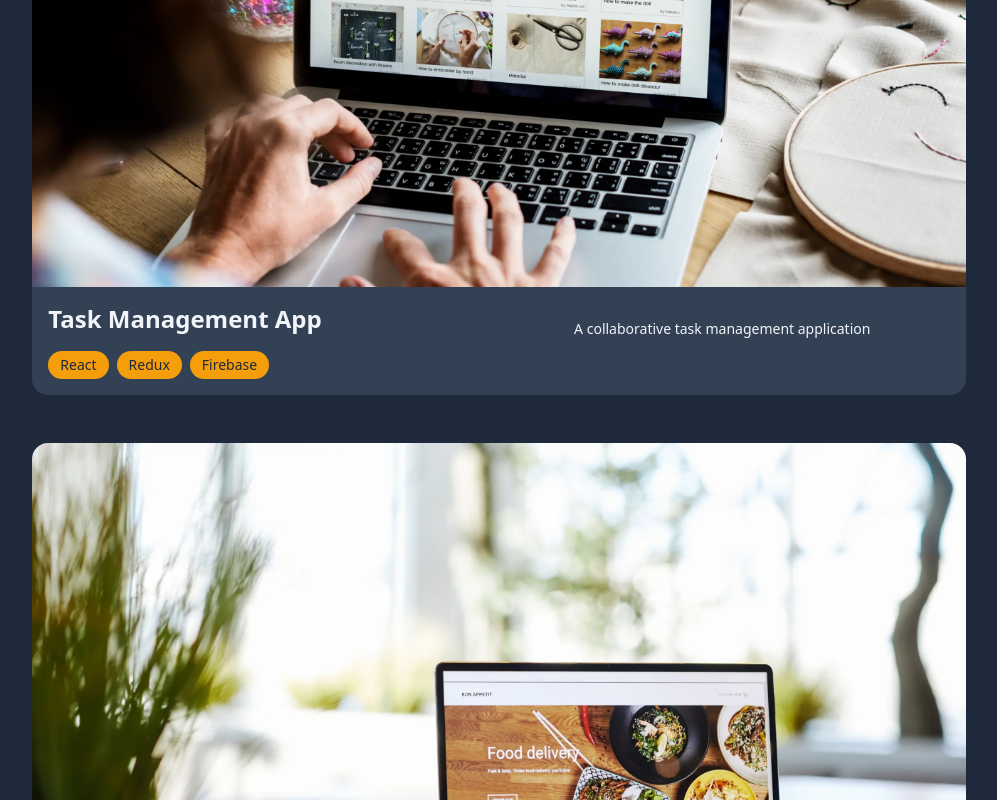
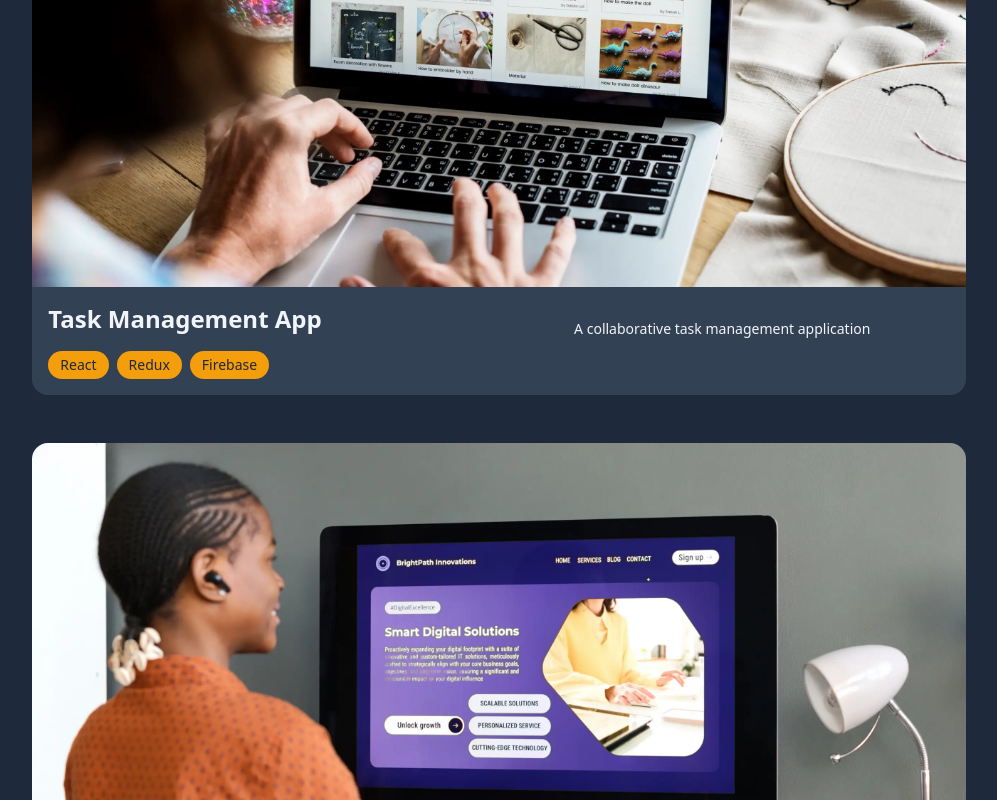
Before and after one commit to DomiDex/commit, a React (Vite) app: page /projects in a window 1280 px wide. Shown: the part 2000-2800 px from the top of the page, without its empty margins (141-1138 px from the left). Built offline with nearby package versions, Linux system fonts and the light colour scheme.

Commit message:
single project fixed

```diff
--- a/src/components/sections/projects/ProjectCardSection.jsx
+++ b/src/components/sections/projects/ProjectCardSection.jsx
@@ -1,37 +1,34 @@
 import ProjectCard from '../../ui/common/ProjectCard';
 import Section from '../../ui/section/Section';
 import Container from '../../ui/container/Container';
-import defaultProjectImage from '@assets/images/project/main-project-one@2x.webp';
-import mainProjectTwoImage from '@assets/images/project/main-project-two@2x.webp';
-import mainProjectThreeImage from '@assets/images/project/main-project-three@2x.webp';
 
 export default function ProjectCardSection() {
   const projects = [
     {
       title: 'E-Commerce Platform',
       description: 'A modern e-commerce solution built with React and Node.js',
-      image: defaultProjectImage,
+      image: 'src/assets/images/project/main-project-one@2x.webp',
       imageAlt: 'E-commerce project screenshot',
       tags: ['React', 'Node.js', 'MongoDB'],
     },
     {
       title: 'Portfolio Website',
       description: 'A responsive portfolio website showcasing creative work',
-      image: mainProjectTwoImage,
+      image: 'src/assets/images/project/main-project-two@2x.webp',
       imageAlt: 'Portfolio project screenshot',
       tags: ['React', 'Tailwind', 'Vite'],
     },
     {
       title: 'Task Management App',
       description: 'A collaborative task management application',
-      image: mainProjectThreeImage,
+      image: 'src/assets/images/project/main-project-three@2x.webp',
       imageAlt: 'Task management project screenshot',
       tags: ['React', 'Redux', 'Firebase'],
     },
     {
       title: 'Social Media Dashboard',
       description: 'A comprehensive social media analytics dashboard',
-      image: defaultProjectImage,
+      image: 'src/assets/images/project/main-project-four@2x.webp',
       imageAlt: 'Dashboard project screenshot',
       tags: ['React', 'D3.js', 'API'],
     },
@@ -40,7 +37,7 @@ export default function ProjectCardSection() {
   return (
     <Section padding='px-4 py-8 sm:px-8 md:px-16 md:py-24'>
       <Container>
-        <div className=' flex flex-col items-center justify-center space-y-12'>
+        <div className='flex flex-col items-center justify-center space-y-12'>
           {projects.map((project, index) => (
             <ProjectCard
               key={index}
--- a/src/components/sections/projects/ProjectSingleDescription.jsx
+++ b/src/components/sections/projects/ProjectSingleDescription.jsx
@@ -1,9 +1,6 @@
 import PropTypes from 'prop-types';
 import Section from '../../ui/section/Section';
 import Container from '../../ui/container/Container';
-import defaultProjectImage from '../../../assets/images/project/project-one@2x.webp';
-import mainProjectTwoImage from '../../../assets/images/project/project-two@2x.webp';
-import mainProjectThreeImage from '../../../assets/images/project/project-three@2x.webp';
 
 export default function ProjectSingleDescription({
   title = 'Innovative Web Solution',
@@ -15,15 +12,15 @@ export default function ProjectSingleDescription({
   descriptionClassName = '',
   images = [
     {
-      url: defaultProjectImage,
+      url: 'src/assets/images/project/project-one@2x.webp',
       alt: 'Project screenshot 1',
     },
     {
-      url: mainProjectTwoImage,
+      url: 'src/assets/images/project/project-two@2x.webp',
       alt: 'Project screenshot 2',
     },
     {
-      url: mainProjectThreeImage,
+      url: 'src/assets/images/project/project-three@2x.webp',
       alt: 'Project screenshot 3',
     },
   ],
@@ -55,6 +52,7 @@ export default function ProjectSingleDescription({
                 src={image.url}
                 alt={image.alt}
                 className={imageClassName}
+                loading='lazy'
               />
             ))}
           </div>
@@ -94,15 +92,15 @@ ProjectSingleDescription.defaultProps = {
   descriptionClassName: '',
   images: [
     {
-      url: defaultProjectImage,
+      url: 'src/assets/images/project/project-one@2x.webp',
       alt: 'Project screenshot 1',
     },
     {
-      url: defaultProjectImage,
+      url: 'src/assets/images/project/project-two@2x.webp',
       alt: 'Project screenshot 2',
     },
     {
-      url: defaultProjectImage,
+      url: 'src/assets/images/project/project-three@2x.webp',
       alt: 'Project screenshot 3',
     },
   ],
```
Also changed, not shown: src/assets/images/project/main-project-four@2x.webp (added).
